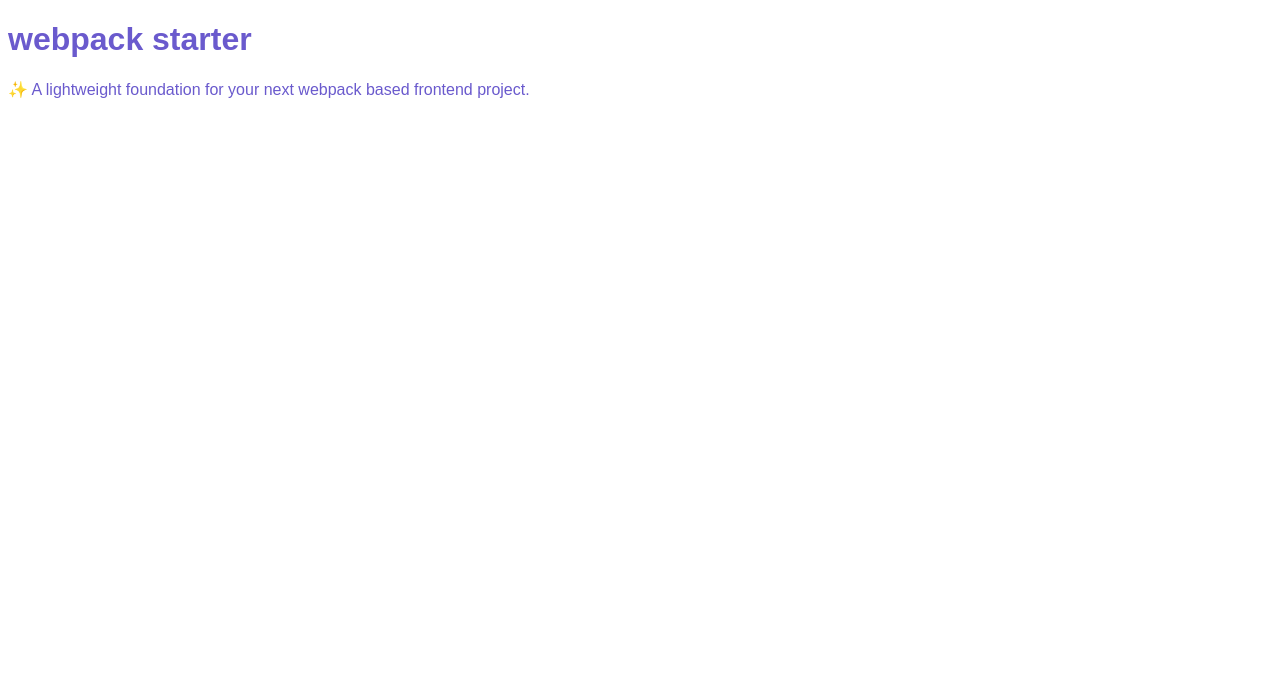
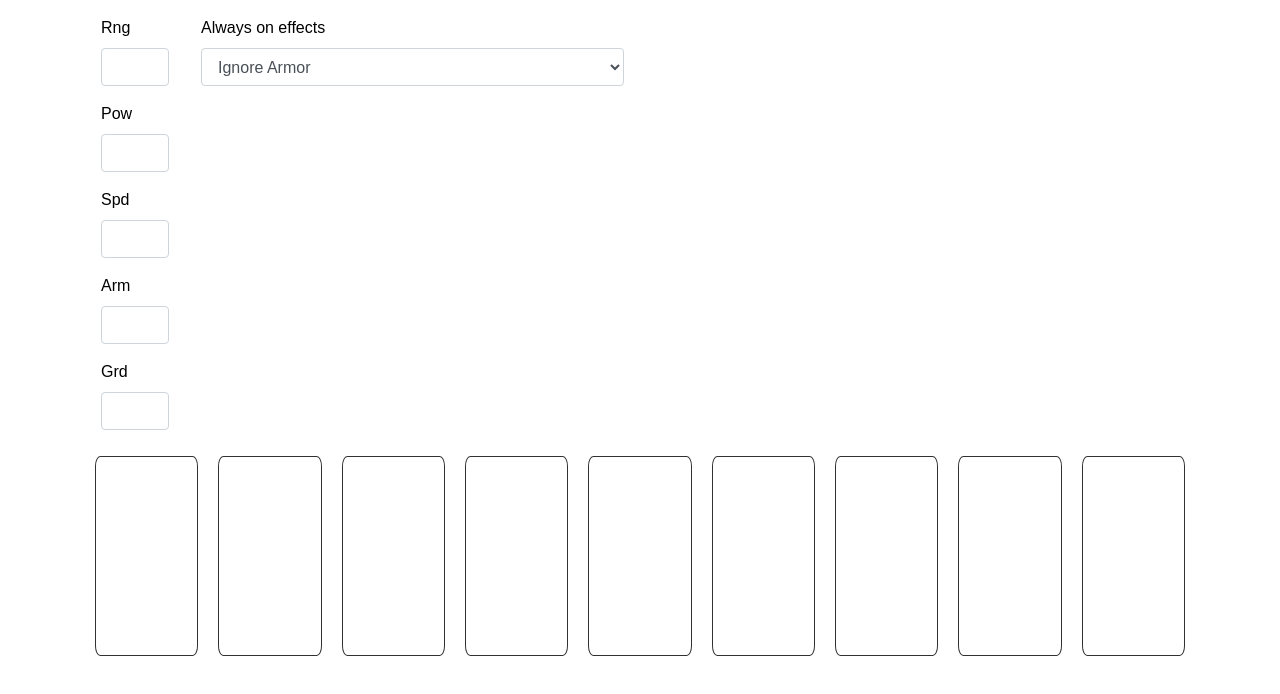
Before and after one commit to Cuddl3s/exceed-app, a website built with webpack: page src/index.html in a window 1280 px wide. Built offline with nearby package versions, Linux system fonts and the light colour scheme.

Commit message:
initial commit, switched to yarn, added bootstrap, fixed HMR

```diff
--- a/src/index.html
+++ b/src/index.html
@@ -3,10 +3,64 @@
 <head>
   <meta charset="UTF-8">
   <meta name="viewport" content="width=device-width, initial-scale=1">
-  <title>webpack starterkit</title>
+  <title>Exceed Simulator</title>
+  <link rel="stylesheet" href="https://maxcdn.bootstrapcdn.com/bootstrap/4.0.0/css/bootstrap.min.css" integrity="sha384-Gn5384xqQ1aoWXA+058RXPxPg6fy4IWvTNh0E263XmFcJlSAwiGgFAW/dAiS6JXm" crossorigin="anonymous">
 </head>
 <body>
-  <h1>webpack starter</h1>
-  <p>✨ A lightweight foundation for your next webpack based frontend project.</p>
+  <div class="container">
+    <div class="configurators">
+      <div id="configurator1" class="card-configurator">
+        <div class="attributes-panel">
+          <div class="attribute">
+            <label for="attr-rng">Rng</label>
+            <input class="form-control" name="attr-rng" type="text">
+          </div>
+          <div class="attribute">
+            <label for="attr-pow">Pow</label>
+            <input class="form-control" name="attr-pow" type="text">
+
+          </div>
+          <div class="attribute">
+            <label for="attr-spd">Spd</label>
+            <input class="form-control" name="attr-spd" type="text">
+
+          </div>
+          <div class="attribute">
+            <label for="attr-arm">Arm</label>
+            <input class="form-control" name="attr-arm" type="text">
+
+          </div>
+          <div class="attribute">
+            <label for="attr-grd">Grd</label>
+            <input class="form-control" name="attr-grd" type="text">
+          </div>
+        </div>
+        <div class="trigger-panel">
+          <div class="addable-select">
+            <label for="always-on">Always on effects</label>
+            <select class="form-control" name="always-on">
+              <option value="ignarmor">Ignore Armor</option>
+            </select>
+          </div>
+        </div>
+      </div>
+      <div id="configurator1" class="card-configurator">
+      </div>
+    </div>
+    <div id="game-field">
+      <div class="card-field"></div>
+      <div class="card-field"></div>
+      <div class="card-field"></div>
+      <div class="card-field"></div>
+      <div class="card-field"></div>
+      <div class="card-field"></div>
+      <div class="card-field"></div>
+      <div class="card-field"></div>
+      <div class="card-field"></div>
+    </div>
+  </div>
+  <script src="https://code.jquery.com/jquery-3.2.1.slim.min.js" integrity="sha384-KJ3o2DKtIkvYIK3UENzmM7KCkRr/rE9/Qpg6aAZGJwFDMVNA/GpGFF93hXpG5KkN" crossorigin="anonymous"></script>
+<script src="https://cdnjs.cloudflare.com/ajax/libs/popper.js/1.12.9/umd/popper.min.js" integrity="sha384-ApNbgh9B+Y1QKtv3Rn7W3mgPxhU9K/ScQsAP7hUibX39j7fakFPskvXusvfa0b4Q" crossorigin="anonymous"></script>
+<script src="https://maxcdn.bootstrapcdn.com/bootstrap/4.0.0/js/bootstrap.min.js" integrity="sha384-JZR6Spejh4U02d8jOt6vLEHfe/JQGiRRSQQxSfFWpi1MquVdAyjUar5+76PVCmYl" crossorigin="anonymous"></script>
 </body>
 </html>
--- /dev/null
+++ b/src/scripts/configurator/configurator.scss
@@ -0,0 +1,28 @@
+.configurators {
+  display: flex;
+
+  .card-configurator {
+    display: flex;
+    flex: 1;
+
+    .attributes-panel {
+      width: 100px;
+      display: flex;
+      flex-direction: column;
+      padding: 8px 16px;
+
+      .attribute {
+        padding: 8px 0;
+      }
+    }
+
+    .trigger-panel {
+      flex: 1;
+      padding: 8px 16px;
+
+      .addable-select {
+        padding: 8px 0;
+      }
+    }
+  }
+}
--- /dev/null
+++ b/src/scripts/game-field/game-field.scss
@@ -0,0 +1,11 @@
+#game-field {
+  display: flex;
+
+  .card-field {
+    flex-grow: 1;
+    border: solid 1px rgb(51, 48, 48);
+    border-radius: 5%;
+    height: 200px;
+    margin: 10px;
+  }
+}
--- a/src/scripts/index.js
+++ b/src/scripts/index.js
@@ -5,3 +5,10 @@ if (process.env.NODE_ENV === 'development') {
 }
 
 console.log('webpack starterkit');
+
+
+const init = () => {
+
+};
+
+window.onload = init;
--- a/src/styles/index.scss
+++ b/src/styles/index.scss
@@ -1,6 +1,13 @@
+@import '../scripts/game-field/game-field.scss';
+@import '../scripts/configurator/configurator.scss';
+
 $body-color: slateblue;
 
 body {
   color: $body-color;
   font-family: sans-serif;
 }
+
+label {
+  color: black;
+}
--- a/webpack/webpack.config.dev.js
+++ b/webpack/webpack.config.dev.js
@@ -6,6 +6,7 @@ const StylelintPlugin = require('stylelint-webpack-plugin');
 const common = require('./webpack.common.js');
 
 module.exports = merge(common, {
+  target: 'web',
   mode: 'development',
   devtool: 'eval-cheap-source-map',
   output: {
@@ -21,6 +22,7 @@ module.exports = merge(common, {
     }),
     new StylelintPlugin({
       files: Path.join('src', '**/*.s?(a|c)ss'),
+      fix: true
     }),
   ],
   module: {
```
Also changed, not shown: package.json (+13 -14 lines), src/scripts/configurator/index.js (added), 1 other file.
